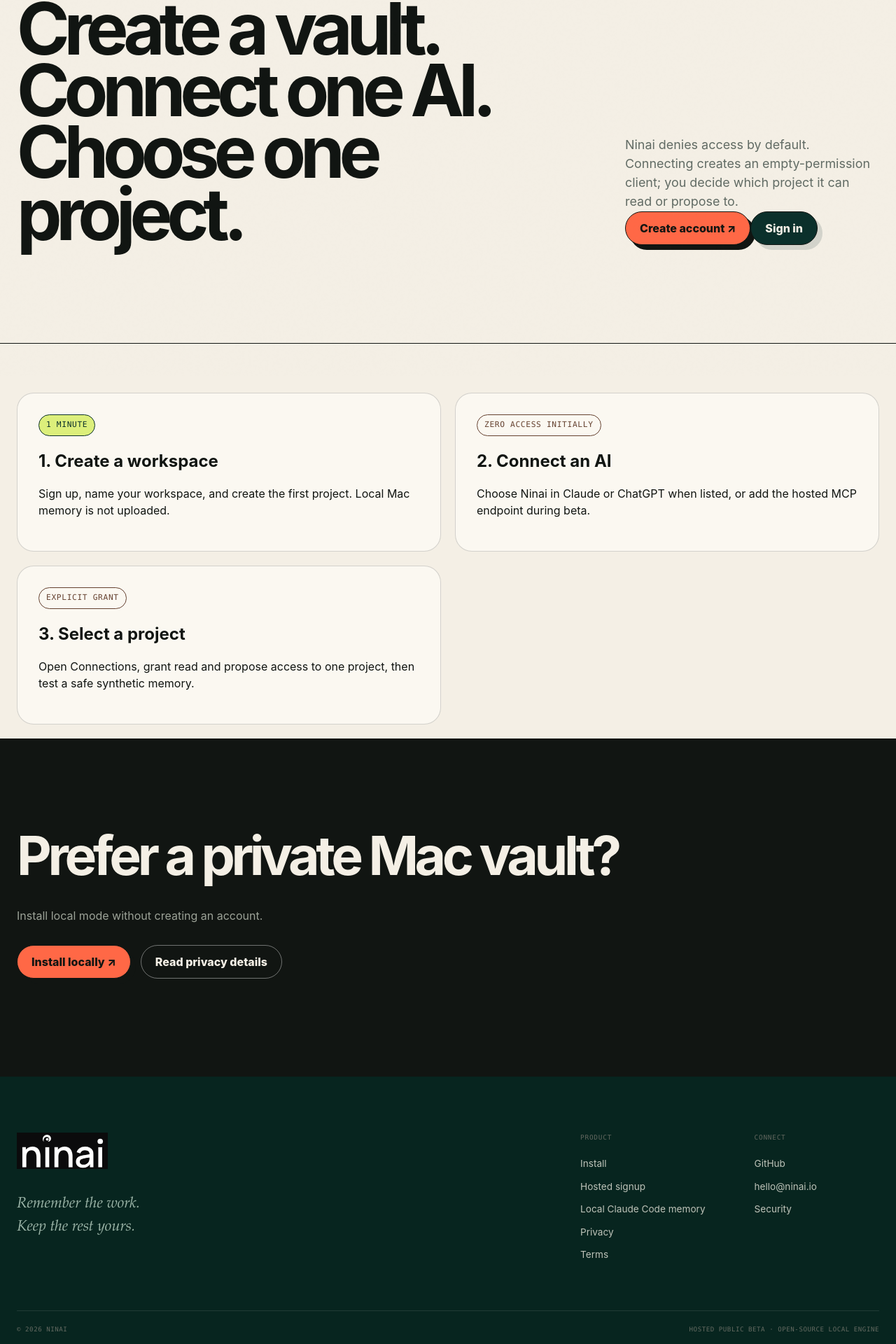
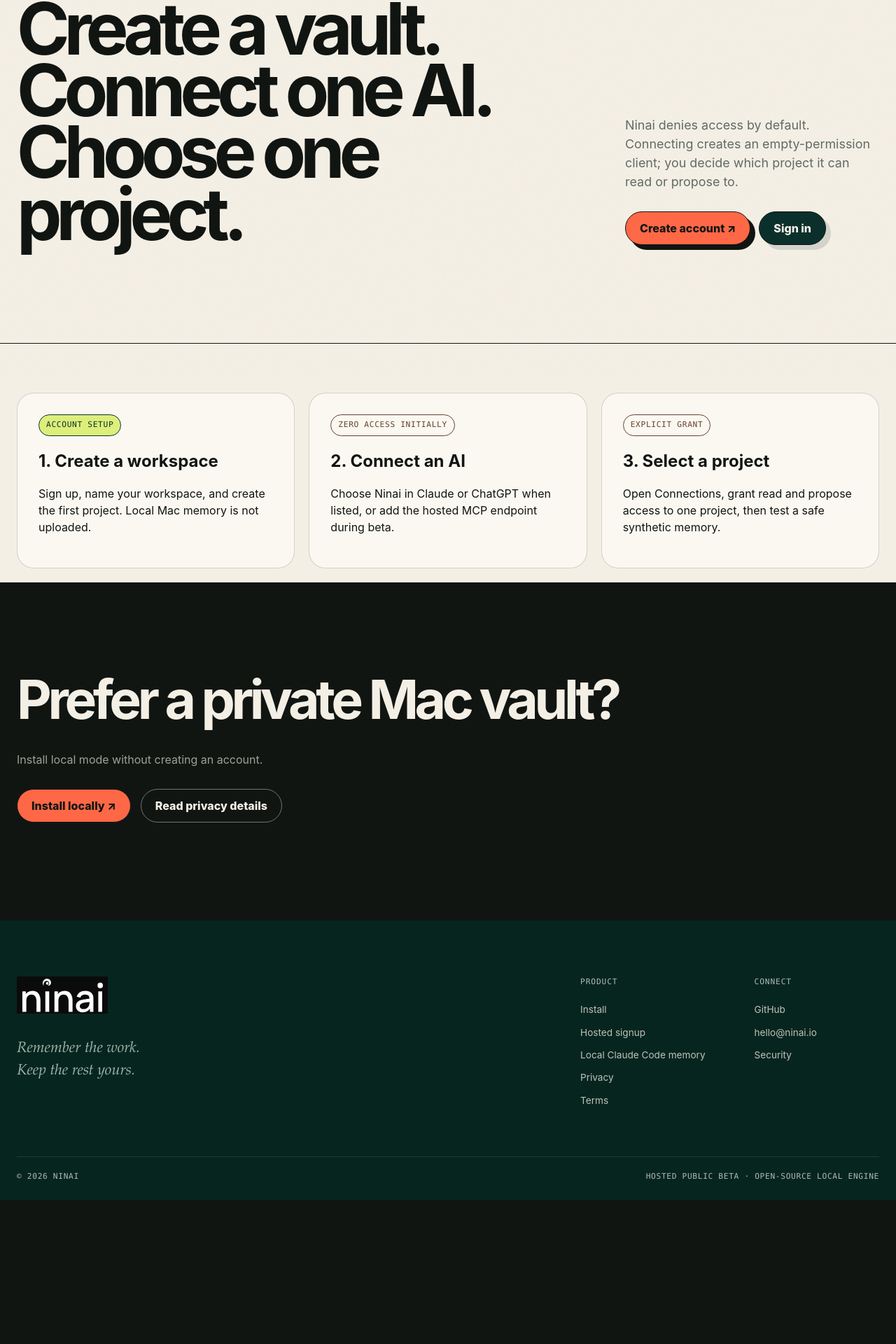
Before and after one commit to HariDarshan2321/ninai, a Next.js app in the folder website/: page /start in a window 1280 px wide. Shown: the part 263-2183 px from the top of the page at 70% size. After the commit the page ends 1977 px from the top, so only its background shows below. Built offline with nearby package versions, Linux system fonts and the light colour scheme.

Commit message:
Polish hosted onboarding UX

```diff
--- a/website/app/globals.css
+++ b/website/app/globals.css
@@ -157,7 +157,8 @@
 }
 
 .main-nav a:hover::after,
-.main-nav a:focus-visible::after {
+.main-nav a:focus-visible::after,
+.main-nav a[aria-current="page"]::after {
   transform: scaleX(1);
   transform-origin: left;
 }
@@ -212,7 +213,8 @@
 }
 
 .mobile-nav__panel a:hover,
-.mobile-nav__panel a:focus-visible {
+.mobile-nav__panel a:focus-visible,
+.mobile-nav__panel a[aria-current="page"] {
   background: var(--paper-deep);
 }
 
@@ -296,6 +298,7 @@
 .beta-cta { padding-block: clamp(70px, 10vw, 130px); color: var(--paper); background: var(--ink); text-align: center; }
 .beta-cta p { max-width: 660px; margin: 0 auto 28px; color: var(--mint); }
 .install-choice { display: grid; grid-template-columns: repeat(2, 1fr); gap: 20px; padding-block: 70px 20px; }
+.onboarding-steps { grid-template-columns: repeat(3, 1fr); }
 .install-choice article { border: 1px solid var(--line); border-radius: 24px; padding: 30px; background: var(--paper-soft); }
 .install-choice h2 { margin: 18px 0 8px; }
 .install-choice a { font-weight: 760; }
@@ -304,6 +307,10 @@
 .compat-row p { margin: 0; color: var(--muted); }
 .compat-row--head { font-family: monospace; font-size: .75rem; text-transform: uppercase; }
 .compat-section .notice { margin-top: 40px; }
+
+@media (max-width: 900px) {
+  .onboarding-steps { grid-template-columns: 1fr; }
+}
 
 @media (max-width: 760px) {
   .mode-grid, .install-choice, .beta-trust { grid-template-columns: 1fr; }
@@ -1731,8 +1738,8 @@
 
 .footer-label {
   margin: 0 0 8px;
-  color: #62675f;
-  font-size: 0.59rem;
+  color: #aebbb3;
+  font-size: 0.7rem;
   letter-spacing: 0.08em;
   text-transform: uppercase;
 }
@@ -1744,9 +1751,9 @@
   border-top: 1px solid rgba(255, 255, 255, 0.1);
   margin-top: 70px;
   padding-top: 20px;
-  color: #656b62;
-  font-family: "SFMono-Regular", Consolas, monospace;
-  font-size: 0.57rem;
+  color: #aebbb3;
+  font-family: "SFMono-Regular", Consolas, monospace;
+  font-size: 0.7rem;
   letter-spacing: 0.06em;
   text-transform: uppercase;
 }
@@ -1781,6 +1788,20 @@
   margin: 0;
   color: var(--muted);
   font-size: 1.12rem;
+}
+
+.hero-actions {
+  display: flex;
+  flex-wrap: wrap;
+  gap: 12px;
+  margin-top: 28px;
+}
+
+.inline-actions {
+  display: flex;
+  flex-wrap: wrap;
+  gap: 10px 22px;
+  margin-top: 18px;
 }
 
 .requirement-row {
@@ -2923,6 +2944,7 @@
   .privacy-sections article {
     grid-template-columns: 1fr;
     gap: 16px;
+    padding-block: 48px;
   }
 
   .rejected-sample {
--- a/website/app/install/page.tsx
+++ b/website/app/install/page.tsx
@@ -112,7 +112,7 @@
               <p className="install-step__label">Ninai account</p>
               <h2>Sign in and create one workspace and project.</h2>
               <p>The hosted vault is separate from local mode. Open the control center, sign in with Auth0, create a workspace, then create the project boundary you want to share.</p>
-              <p><a href="https://ninai-cloud.onrender.com/control/login?screen_hint=signup">Create account ↗</a> · <a href="https://ninai-cloud.onrender.com/control/login">Sign in</a></p>
+              <div className="inline-actions"><a href="https://ninai-cloud.onrender.com/control/login?screen_hint=signup">Create account ↗</a><a href="https://ninai-cloud.onrender.com/control/login">Sign in</a></div>
             </div>
           </section>
           <section className="install-step" id="hosted-claude">
--- a/website/app/start/page.tsx
+++ b/website/app/start/page.tsx
@@ -22,8 +22,8 @@
           <div className="page-hero__aside"><p>Ninai denies access by default. Connecting creates an empty-permission client; you decide which project it can read or propose to.</p><div className="hero-actions"><a className="button button--acid" href="https://ninai-cloud.onrender.com/control/login?screen_hint=signup">Create account ↗</a><a className="button button--ink" href="https://ninai-cloud.onrender.com/control/login">Sign in</a></div></div>
         </div>
       </section>
-      <section className="install-choice shell" aria-label="Hosted onboarding steps">
-        <article><span className="status-pill status-pill--ready">1 minute</span><h2>1. Create a workspace</h2><p>Sign up, name your workspace, and create the first project. Local Mac memory is not uploaded.</p></article>
+      <section className="install-choice onboarding-steps shell" aria-label="Hosted onboarding steps">
+        <article><span className="status-pill status-pill--ready">Account setup</span><h2>1. Create a workspace</h2><p>Sign up, name your workspace, and create the first project. Local Mac memory is not uploaded.</p></article>
         <article><span className="status-pill">Zero access initially</span><h2>2. Connect an AI</h2><p>Choose Ninai in Claude or ChatGPT when listed, or add the hosted MCP endpoint during beta.</p></article>
         <article><span className="status-pill">Explicit grant</span><h2>3. Select a project</h2><p>Open Connections, grant read and propose access to one project, then test a safe synthetic memory.</p></article>
       </section>
--- a/website/components/site-header.tsx
+++ b/website/components/site-header.tsx
@@ -1,6 +1,7 @@
 "use client";
 
 import Link from "next/link";
+import { usePathname } from "next/navigation";
 import { useEffect, useRef, useState } from "react";
 
 import { Brand } from "./brand";
@@ -8,6 +9,8 @@
 export function SiteHeader() {
   const mobileMenu = useRef<HTMLDetailsElement>(null);
   const [mobileMenuOpen, setMobileMenuOpen] = useState(false);
+  const pathname = usePathname();
+  const currentSection = pathname.replace(/\/$/, "");
 
   useEffect(() => {
     // Start refreshes at the top of the page instead of restoring the previous
@@ -30,8 +33,8 @@
         <Brand />
         <nav className="main-nav" aria-label="Primary navigation">
           <Link href="/#how-it-works">How it works</Link>
-          <Link href="/local/">Local</Link>
-          <Link href="/start/">Hosted</Link>
+          <Link href="/local/" aria-current={currentSection === "/local" ? "page" : undefined}>Local</Link>
+          <Link href="/start/" aria-current={currentSection === "/start" ? "page" : undefined}>Hosted</Link>
         </nav>
         <Link className="button button--compact button--ink" href="/start/">
           Get started
@@ -47,8 +50,8 @@
           </summary>
           <nav className="mobile-nav__panel" aria-label="Mobile navigation">
             <Link href="/#how-it-works" onClick={closeMobileMenu}>How it works</Link>
-            <Link href="/local/" onClick={closeMobileMenu}>Local</Link>
-            <Link href="/start/" onClick={closeMobileMenu}>Hosted</Link>
+            <Link href="/local/" aria-current={currentSection === "/local" ? "page" : undefined} onClick={closeMobileMenu}>Local</Link>
+            <Link href="/start/" aria-current={currentSection === "/start" ? "page" : undefined} onClick={closeMobileMenu}>Hosted</Link>
             <Link className="mobile-nav__install" href="/install/" onClick={closeMobileMenu}>
               Install local ↗
             </Link>
```
Also changed, not shown: 1 other file (tests, documents, lock files or other folders).
